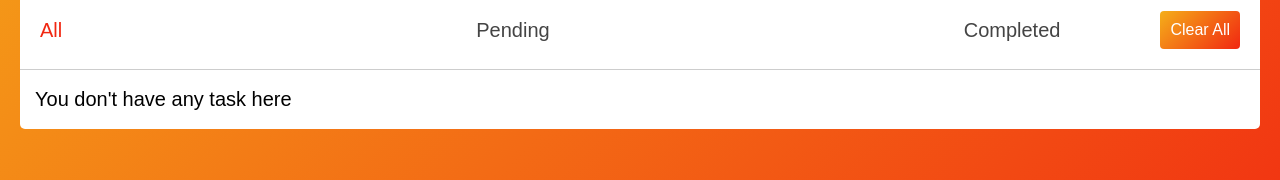
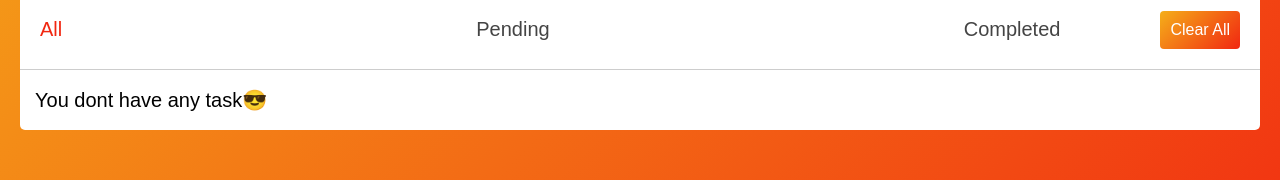
Before and after one commit to jazeel659/todo-vue, a Vue app: page / in a window 1280 px wide. Shown: the part 381-561 px from the top of the page. Built offline with nearby package versions, Linux system fonts and the light colour scheme.

Commit message:
added actualtodo,added computed,added info messages

```diff
--- a/package.json
+++ b/package.json
@@ -7,6 +7,7 @@
     "preview": "vite preview --port 4173"
   },
   "dependencies": {
+    "uuid": "^8.3.2",
     "vue": "^3.2.37"
   },
   "devDependencies": {
--- a/src/App.vue
+++ b/src/App.vue
@@ -14,25 +14,25 @@
       </ul>
       <button @click="clearAll">Clear All</button>
     </section>
-    <p class="no-data-message" v-if="todolist.length == 0">
-      You don't have any task here
+    <p class="no-data-message" v-if="actualTodo.length == 0">
+      {{ noDataInfoMessage }}
     </p>
-    <p v-if="todolist.length > 6">too much work😎</p>
-    <TodoComponent
-      v-for="(todo, index) in todolist"
+    <TodoRowComponent
+      v-for="todo in actualTodo"
       :todo="todo.text"
       :status="todo.isCompleted"
       :key="todo"
-      @checked="onChecked($event, index)"
+      @checked="onChecked(todo.id)"
     />
   </div>
 </template>
 <script>
-import TodoComponent from "./components/TodoRowComponent.vue";
+import TodoRowComponent from "./components/TodoRowComponent.vue";
 import TodoInputComponent from "./components/TodoInputComponent.vue";
+import { v4 as uuidv4 } from "uuid";
 export default {
   components: {
-    TodoComponent,
+    TodoRowComponent,
     TodoInputComponent,
   },
   data() {
@@ -40,17 +40,54 @@ export default {
       todolist: [],
       filterModes: ["All", "Pending", "Completed"],
       selectedFilter: "All",
+      myName: "jaseel",
     };
+  },
+  computed: {
+    getPendingTodos() {
+      return this.todolist.filter((todo) => {
+        return todo.isCompleted == false;
+      });
+    },
+
+    getCompletedTodos() {
+      return this.todolist.filter((todo) => {
+        return todo.isCompleted == true;
+      });
+    },
+    modifiedName() {
+      return "my name is" + this.myName;
+    },
+    actualTodo() {
+      if (this.selectedFilter == "All") {
+        return this.todolist;
+      } else if (this.selectedFilter == "Pending") {
+        return this.getPendingTodos;
+      } else if (this.selectedFilter == "Completed") {
+        return this.getCompletedTodos;
+      }
+    },
+    noDataInfoMessage() {
+      if (this.selectedFilter == "All") {
+        return "You dont have any task😎";
+      } else if (this.selectedFilter == "Pending") {
+        return "You dont have any pending task🎉";
+      } else if (this.selectedFilter == "Completed") {
+        return "You dont have any completed task😒";
+      }
+    },
   },
   methods: {
     addtodo(todoText) {
       this.todolist.unshift({
         text: todoText,
         isCompleted: false,
+        id: uuidv4(),
       });
     },
-    onChecked(isChecked, index) {
-      this.todolist[index].isCompleted = isChecked;
+    onChecked(id) {
+      let index = this.todolist.findIndex((todo) => todo.id == id);
+      this.todolist[index].isCompleted = !this.todolist[index].isCompleted;
     },
     chooseFilter(filter) {
       this.selectedFilter = filter;
--- a/src/components/TodoRowComponent.vue
+++ b/src/components/TodoRowComponent.vue
@@ -4,7 +4,7 @@
       type="checkbox"
       :checked="status"
       name="work status"
-      @change="emitCheckedEvent"
+      @change="emitCheckedEvent($event)"
     />
     <h4 :class="{ 'line-through': status }">{{ todo }}</h4>
     <Icon icon="ci:more-horizontal" />
@@ -23,8 +23,8 @@ export default {
     },
   },
   methods: {
-    emitCheckedEvent($event) {
-      this.$emit("checked", $event.srcElement.checked);
+    emitCheckedEvent() {
+      this.$emit("checked");
     },
   },
 };
```
Also changed, not shown: 1 other file (tests, documents, lock files or other folders).
